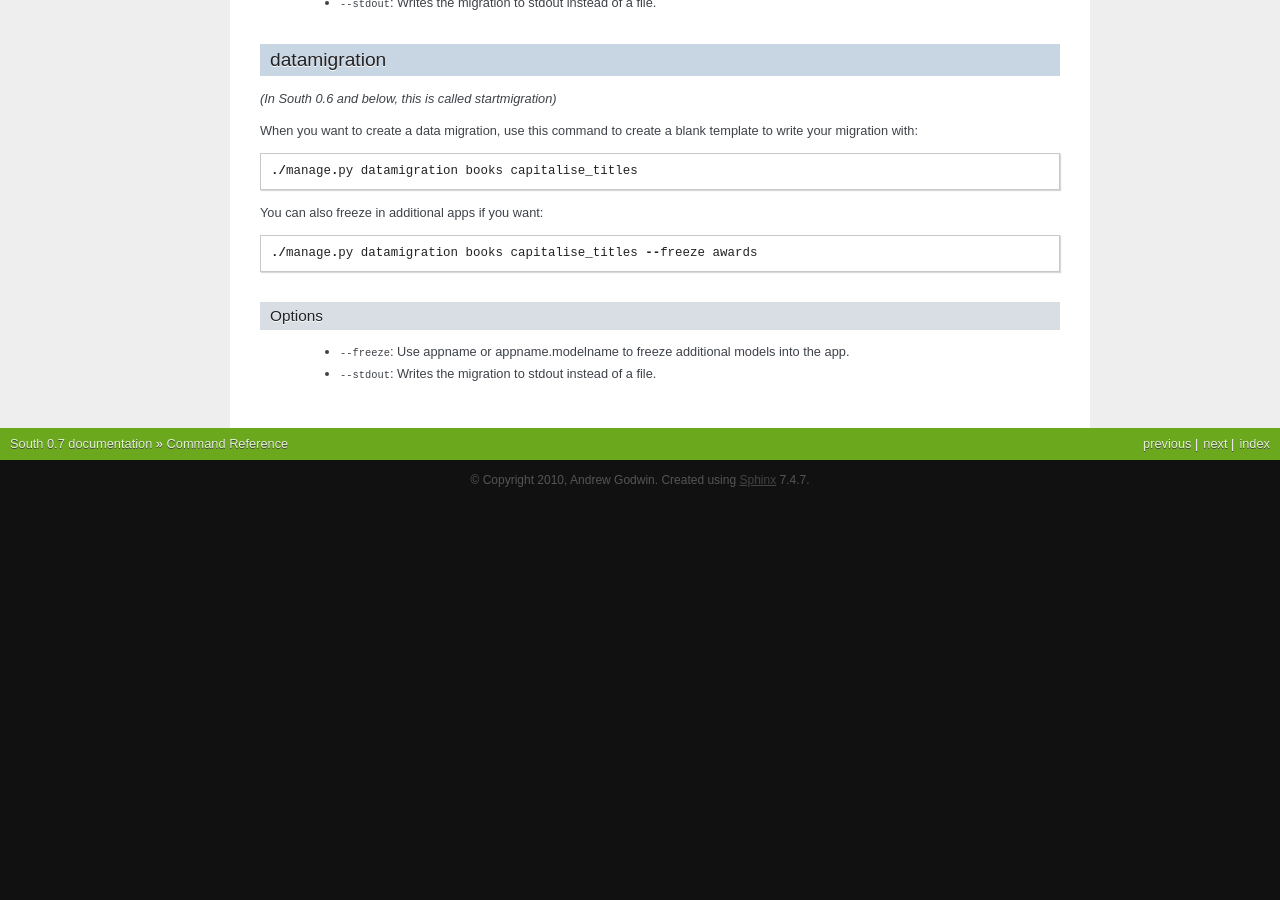
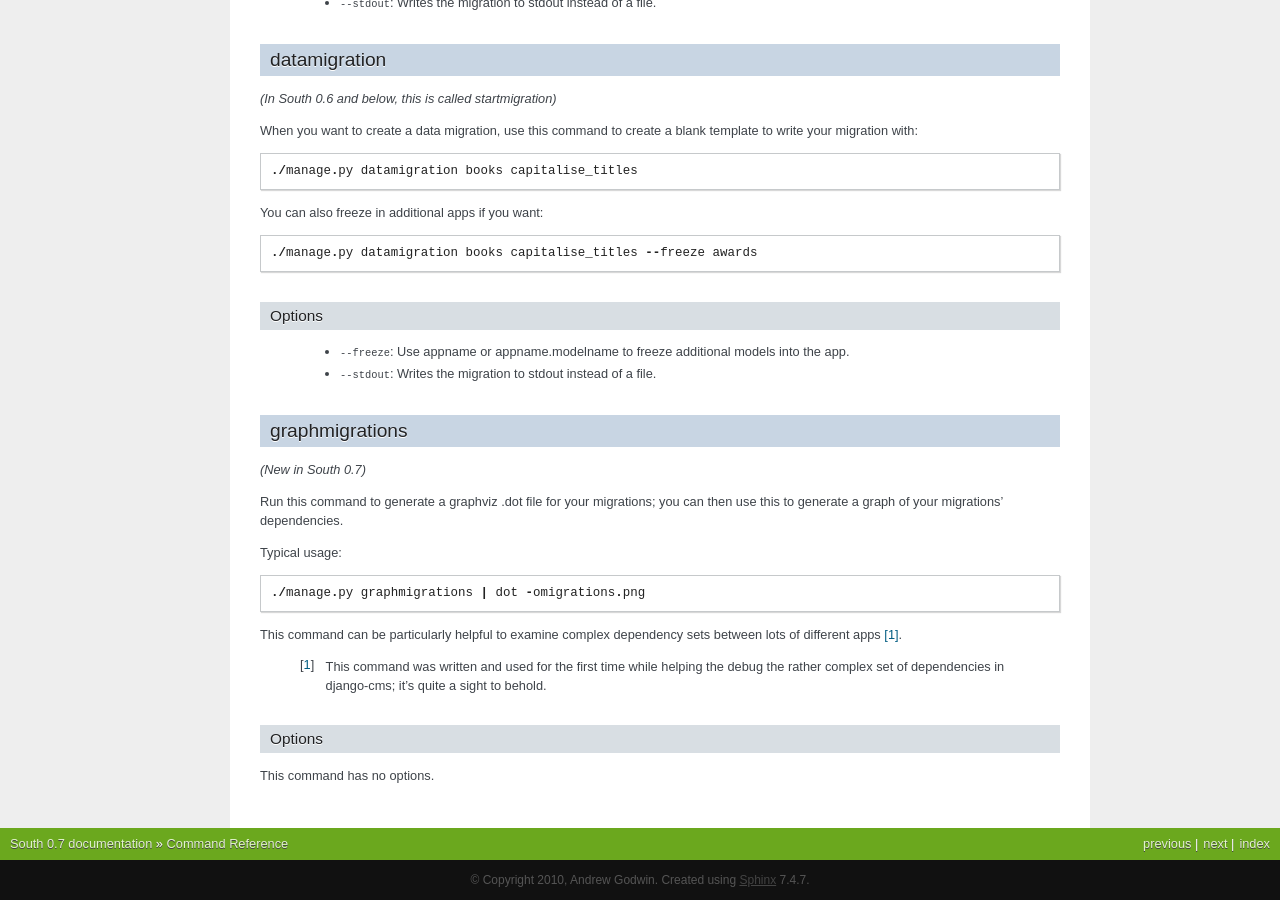
Before and after one commit to matthiask/south, a Sphinx documentation site: the page built from docs/commands.rst, in a window 1280 px wide and 900 px high, scrolled down 2870 px. Built offline with Sphinx 7.4.7, drawn with Linux system fonts in a browser that asks for light colours; before the commit the page ends 3370 px from its top, so only the background shows below that; some of the changed text lies outside the part shown.

Commit message:
Add documentation on graphmigrations.

```diff
--- a/docs/commands.rst
+++ b/docs/commands.rst
@@ -201,3 +201,28 @@ Options
 
  - ``--freeze``: Use appname or appname.modelname to freeze additional models into the app.
  - ``--stdout``: Writes the migration to stdout instead of a file.
+
+
+graphmigrations
+---------------
+
+*(New in South 0.7)*
+
+Run this command to generate a graphviz .dot file for your migrations; you
+can then use this to generate a graph of your migrations' dependencies.
+
+Typical usage::
+
+ ./manage.py graphmigrations | dot -omigrations.png
+
+This command can be particularly helpful to examine complex dependency sets
+between lots of different apps [#]_.
+
+ .. [#] This command was written and used for the first time while helping the
+        debug the rather complex set of dependencies in django-cms; it's quite
+        a sight to behold.
+
+Options
+^^^^^^^
+
+This command has no options.
```
